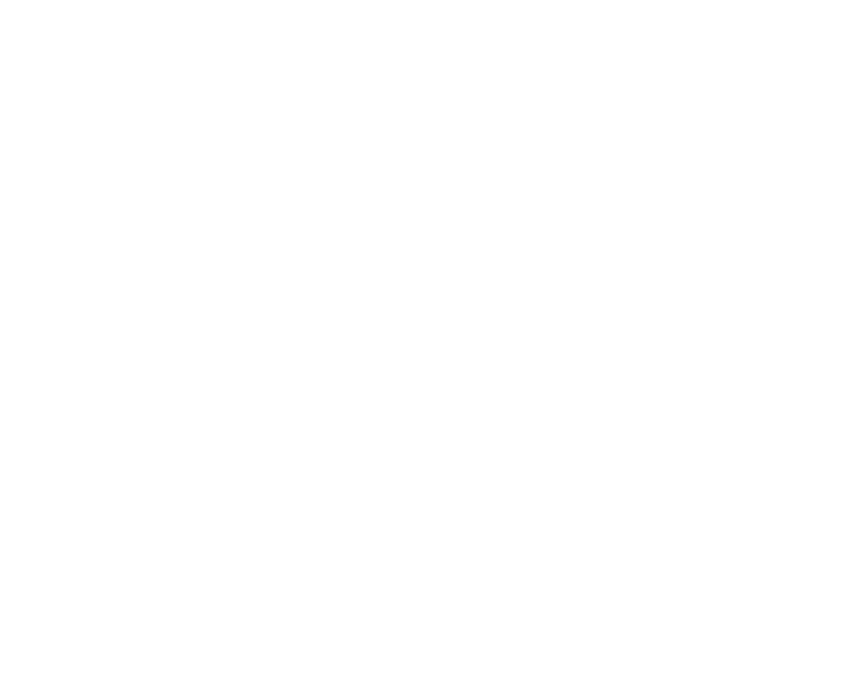
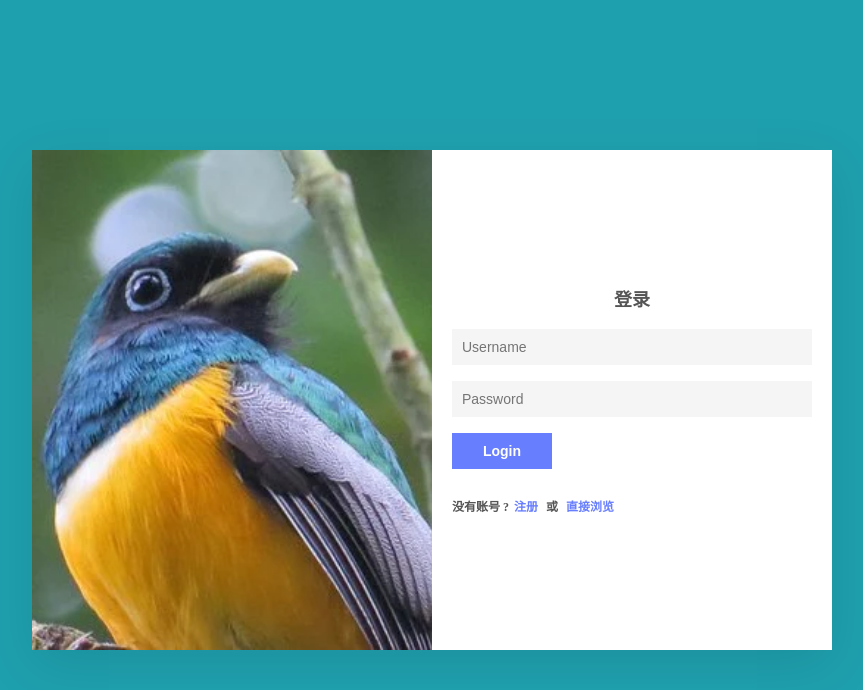
Before and after one commit to lijunlin2022/rainforest-blog-frontend, a Vue app: page /login in a window 1280 px wide. Before the commit this address had no page. Shown: the top 690 px of the page, without its empty margins (208-1071 px from the left). Built offline with nearby package versions, Linux system fonts and the light colour scheme; what @kangc/v-md-editor would draw is missing.

Commit message:
[feat] add the archives module and login module

```diff
--- a/src/assets/css/style.css
+++ b/src/assets/css/style.css
@@ -3,6 +3,10 @@
   --assist-color: #1fa0ae;
   --bg-color: #fff;
   --border-color: #ccc;
+  --form-title-color: #555;
+  --input-bg-color: #f5f5f5;
+  --input-font-color: #333;
+  --link-color: #677eff;
   --title-font: Oswald, "Microsoft Yahei", Arial, Helvetica, sans-serif;
   --label-font: "Helvetica Neue", Helvetica, Arial, sans-serif;
   --nav-font: Oswald, "方正姚体", Arial, Helvetica, sans-serif;
--- a/src/components/header/BlogHeader.vue
+++ b/src/components/header/BlogHeader.vue
@@ -9,13 +9,16 @@
           <router-link to="/content">首页</router-link>
         </li>
         <li @click="toggle">
-          <router-link to="/">归档</router-link>
+          <router-link to="/archives">归档</router-link>
         </li>
         <li @click="toggle">
           <router-link to="/">关于</router-link>
         </li>
         <li @click="toggle">
           <router-link to="/">友链</router-link>
+        </li>
+        <li @click="toggle">
+          <router-link to="/login">登录</router-link>
         </li>
       </ul>
     </div>
--- a/src/router/index.js
+++ b/src/router/index.js
@@ -2,7 +2,9 @@ import { createRouter, createWebHistory } from "vue-router";
 import Home from "@/views/Home.vue";
 import BlogContent from "@/views/BlogContent.vue";
 import BlogDetail from "@/views/BlogDetail.vue";
-import BlogEdit from "@/views/BlogEdit.vue";
+import BlogEditor from "@/views/BlogEditor.vue";
+import BlogLogin from "@/views/BlogLogin.vue";
+import BlogArchives from "@/views/BlogArchives.vue";
 
 const routes = [
   {
@@ -21,12 +23,22 @@ const routes = [
         name: "BlogDetail",
         component: BlogDetail,
       },
+      {
+        path: "/archives",
+        name: "BlogArchives",
+        component: BlogArchives,
+      },
     ],
   },
   {
     path: "/edit",
-    name: "BlogEdit",
-    component: BlogEdit,
+    name: "BlogEditor",
+    component: BlogEditor,
+  },
+  {
+    path: "/login",
+    name: "BlogLogin",
+    component: BlogLogin,
   },
 ];
 
--- /dev/null
+++ b/src/views/BlogArchives.vue
@@ -0,0 +1,71 @@
+<template>
+  <div class="blog-archives">
+    <div
+      class="archives"
+      v-for="item in archiveData"
+      :key="item.id"
+      @click="handleReadMore(item.id)"
+    >
+      <div class="time">{{ correctTime(item.createtime) }}</div>
+      <div class="title">{{ item.title }}</div>
+    </div>
+  </div>
+</template>
+
+<script>
+import { getBlogList } from "@/api/blogs.js";
+import { timeDecode } from "@/utils/timeUtils.js";
+
+export default {
+  name: "BlogArchives",
+  data() {
+    return {
+      archiveData: [],
+    };
+  },
+  methods: {
+    handleGetBlogList() {
+      getBlogList().then((result) => {
+        const res = result.data;
+        this.archiveData = res.data;
+      });
+    },
+    handleReadMore(id) {
+      this.$router.push({
+        path: "/detail",
+        query: {
+          id: id,
+        },
+      });
+    },
+    correctTime(time) {
+      return timeDecode(time);
+    },
+  },
+  created() {
+    this.handleGetBlogList();
+  },
+};
+</script>
+
+<style scoped>
+.blog-archives {
+  max-width: 600px;
+  margin: 0 auto;
+}
+.blog-archives .archives {
+  display: flex;
+  justify-content: flex-start;
+  border-left: 2px solid var(--assist-color);
+  margin-bottom: 10px;
+  color: var(--form-title-color);
+  transition: all 0.3s;
+  cursor: pointer;
+}
+.blog-archives .archives .time {
+  margin: 0 10px;
+}
+.blog-archives .archives:hover {
+  border-left: 50px solid var(--assist-color);
+}
+</style>
--- a/src/views/BlogContent.vue
+++ b/src/views/BlogContent.vue
@@ -115,9 +115,6 @@ export default {
 </script>
 
 <style scoped>
-.blog-content {
-  margin-top: 80px;
-}
 .top-posts {
   margin: 20px auto;
   max-width: 900px;
--- a/src/views/BlogDetail.vue
+++ b/src/views/BlogDetail.vue
@@ -65,7 +65,7 @@ export default {
 <style scoped>
 .blog-detail {
   max-width: 800px;
-  margin: 60px auto;
+  margin: 0 auto;
 }
 .paging {
   display: flex;
--- a/src/views/BlogEdit.vue
+++ b/src/views/BlogEditor.vue
@@ -34,7 +34,7 @@
 import { createNewBlog, getBlogDetail, updateBlog } from "@/api/blogs.js";
 
 export default {
-  name: "BlogEdit",
+  name: "BlogEditor",
   data() {
     return {
       id: this.$route.query.id,
--- /dev/null
+++ b/src/views/BlogLogin.vue
@@ -0,0 +1,189 @@
+<template>
+  <div class="blog-login">
+    <section>
+      <div :class="{ container: true, active: isActive }">
+        <div class="user signinBx">
+          <div class="imgBx"><img src="../assets/img/1.webp" alt="" /></div>
+          <div class="formBx">
+            <form action="">
+              <h2>登录</h2>
+              <input type="text" placeholder="Username" />
+              <input type="password" placeholder="Password" />
+              <input type="submit" value="Login" />
+              <p class="signup">
+                没有账号 ?<a @click="toggleForm()">注册</a> 或
+                <router-link to="/">直接浏览</router-link>
+              </p>
+            </form>
+          </div>
+        </div>
+        <div class="user signupBx">
+          <div class="formBx">
+            <form action="">
+              <h2>创建账号</h2>
+              <input type="text" placeholder="Username" />
+              <input type="eamil" placeholder="Username" />
+              <input type="password" placeholder="Create Password" />
+              <input type="password" placeholder="Confirm Password" />
+              <input type="submit" value="Sign Up" />
+              <p class="signup">
+                已有账号 ?<a @click="toggleForm()">登录</a> 或
+                <router-link to="/">直接浏览</router-link>
+              </p>
+            </form>
+          </div>
+          <div class="imgBx"><img src="../assets/img/2.webp" alt="" /></div>
+        </div>
+      </div>
+    </section>
+  </div>
+</template>
+
+<script>
+export default {
+  name: "BlogLogin",
+  data() {
+    return {
+      isActive: false,
+    };
+  },
+  methods: {
+    toggleForm() {
+      this.isActive = !this.isActive;
+    },
+  },
+};
+</script>
+
+<style scoped>
+* {
+  margin: 0;
+  padding: 0;
+  box-sizing: border-box;
+}
+section {
+  min-height: 100vh;
+  background-color: var(--assist-color);
+  display: flex;
+  justify-content: center;
+  align-items: center;
+  padding: 20px;
+}
+section .container {
+  position: relative;
+  width: 800px;
+  height: 500px;
+  background-color: var(--bg-color);
+  box-shadow: 0 15px 50px rgba(0, 0, 0, 0.1);
+  overflow: hidden;
+}
+section .container .user {
+  position: absolute;
+  top: 0;
+  left: 0;
+  width: 100%;
+  height: 100%;
+  display: flex;
+}
+section .container .user .imgBx {
+  position: relative;
+  width: 50%;
+  padding: 0 20px;
+  height: 100%;
+
+  transition: all 0.5s;
+}
+section .container .user .imgBx img {
+  position: absolute;
+  top: 0;
+  left: 0;
+  width: 100%;
+  height: 100%;
+  object-fit: cover; /* 保留原有尺寸,但部分内容可能被裁剪 */
+}
+section .container .user .formBx {
+  position: relative;
+  width: 50%;
+  padding: 0 20px;
+  height: 100%;
+  background-color: var(--bg-color);
+  display: flex;
+  justify-content: center;
+  align-items: center;
+
+  transition: all 0.5s;
+}
+section .container .user .formBx h2 {
+  font-size: 18px;
+  font-weight: bold;
+  text-transform: uppercase;
+  text-align: center;
+  width: 100%;
+  margin-bottom: 10px;
+  color: var(--form-title-color);
+}
+section .container .user .formBx input {
+  position: relative;
+  width: 100%;
+  padding: 10px;
+  background-color: var(--input-bg-color);
+  color: var(--input-font-color);
+  border: none;
+  outline: none;
+  box-shadow: none;
+
+  margin: 8px 0;
+  font-size: 14px;
+}
+section .container .user .formBx input[type="submit"] {
+  max-width: 100px;
+  background-color: var(--link-color);
+  color: var(--bg-color);
+  cursor: pointer;
+  font-size: 14px;
+  font-weight: bold;
+}
+section .container .user .formBx form .signup {
+  position: relative;
+  margin-top: 20px;
+  font-size: 12px;
+  color: var(--form-title-color);
+  text-transform: uppercase;
+  font-weight: bold;
+}
+section .container .user .formBx form .signup a {
+  text-decoration: none;
+  padding: 0 5px;
+  color: var(--link-color);
+}
+
+section .container .signupBx {
+  pointer-events: none;
+}
+section .container.active .signupBx {
+  pointer-events: initial;
+}
+section .container .signupBx .formBx {
+  top: 100%;
+}
+section .container.active .signupBx .formBx {
+  top: 0;
+}
+section .container .signupBx .imgBx {
+  top: -100%;
+}
+section .container.active .signupBx .imgBx {
+  top: 0;
+}
+@media (max-width: 992px) {
+  section .container {
+    max-width: 400px;
+  }
+  section .container .imgBx {
+    display: none;
+  }
+  section .container .user .formBx {
+    width: 100%;
+  }
+}
+</style>
--- a/src/views/Home.vue
+++ b/src/views/Home.vue
@@ -25,6 +25,7 @@ export default {
 }
 .main {
   width: 100%;
+  margin-top: 80px;
 }
 .sidebar {
   display: none;
```
Also changed, not shown: src/assets/img/1.webp (added), src/assets/img/2.webp (added).
